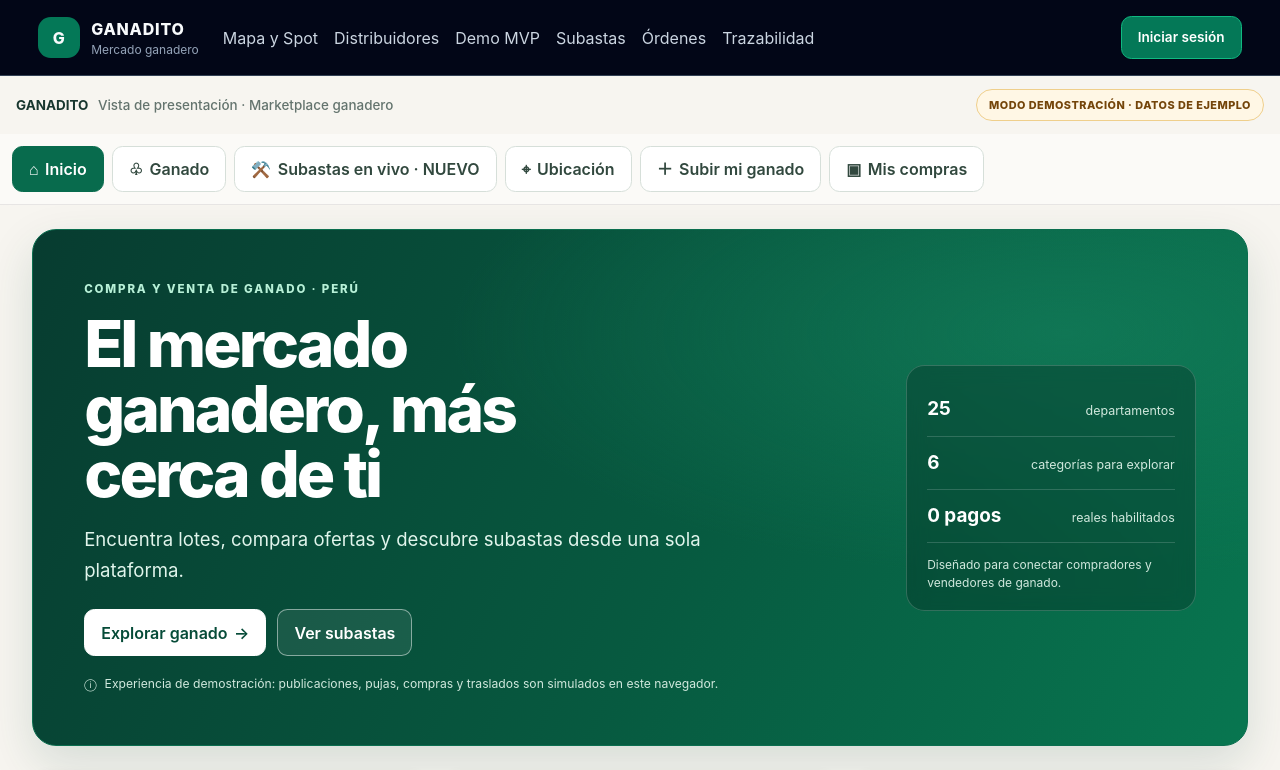
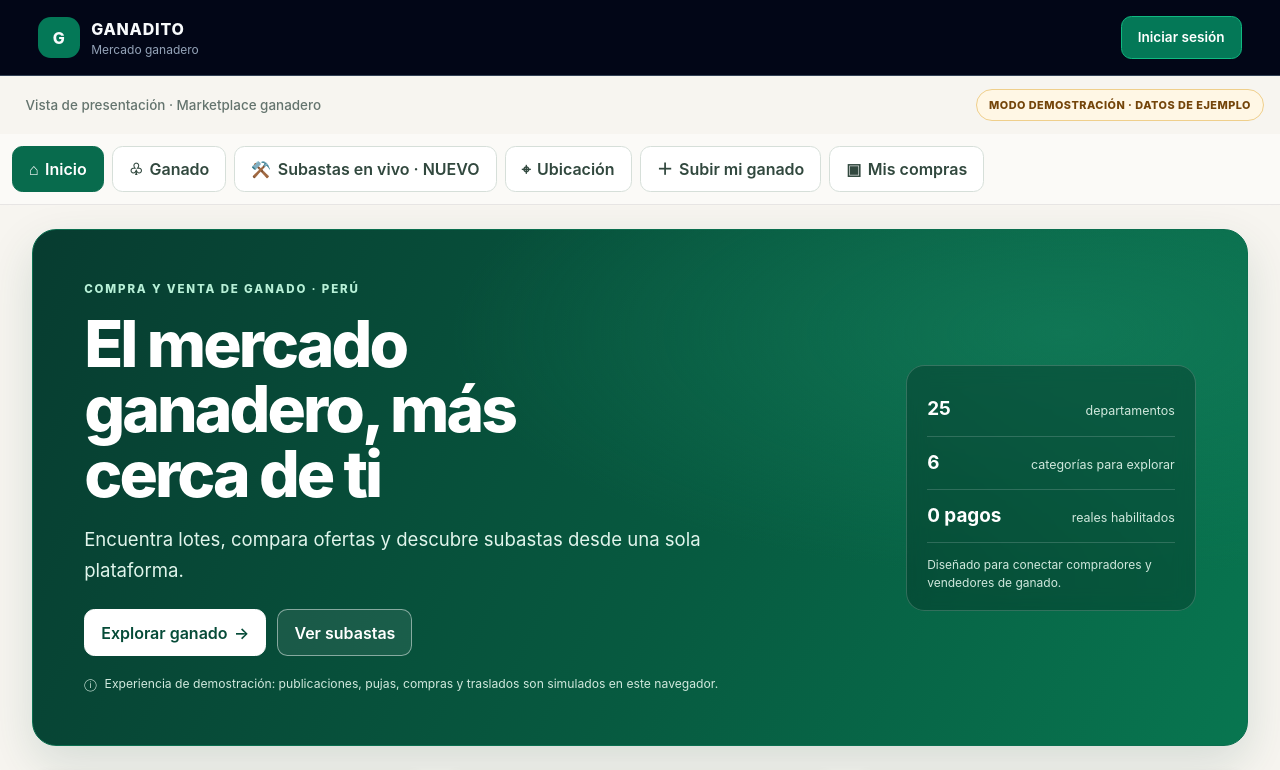
Before and after one commit to Victor1003706/GANADITOPRELIMINAR, a SvelteKit app in the folder apps/web/: page /demostracion in a window 1280 px wide. Shown: the top 770 px of the page. Built offline with nearby package versions, Linux system fonts and the light colour scheme.

Commit message:
Polish Ganadito presentation navigation

```diff
--- a/apps/web/src/routes/+layout.svelte
+++ b/apps/web/src/routes/+layout.svelte
@@ -1,6 +1,7 @@
 <script lang="ts">
   import '../app.css';
   import { onMount } from 'svelte';
+  import { page } from '$app/state';
   import { restoreSession, signOut } from '#lib/auth.ts';
   import { session } from '#lib/session.ts';
   let { children }: { children?: import('svelte').Snippet } = $props();
@@ -11,9 +12,11 @@
   <a class="skip-link" href="#contenido">Saltar al contenido</a>
   <header class="site-header">
     <a class="brand" href="/"><span class="brand-mark">G</span><span>GANADITO<small>Mercado ganadero</small></span></a>
-    <nav aria-label="Navegación principal">
-      <a href="/">Mapa y Spot</a><a href="/distribuidores">Distribuidores</a><a href="/demostracion">Demo MVP</a><a href="/subastas">Subastas</a><a href="/ordenes">Órdenes</a><a href="/trazabilidad">Trazabilidad</a>
-    </nav>
+    {#if page.url.pathname !== '/demostracion'}
+      <nav aria-label="Navegación principal">
+        <a href="/">Mapa y Spot</a><a href="/distribuidores">Distribuidores</a><a href="/demostracion">Demo MVP</a><a href="/subastas">Subastas</a><a href="/ordenes">Órdenes</a><a href="/trazabilidad">Trazabilidad</a>
+      </nav>
+    {/if}
     <div class="session-nav">
       {#if $session.status === 'authenticated'}
         <a href="/contexto">{$session.context?.razon_social || 'Seleccionar organización'}<small>{$session.role || 'Sin contexto activo'}</small></a>
--- a/apps/web/src/routes/demostracion/+page.svelte
+++ b/apps/web/src/routes/demostracion/+page.svelte
@@ -61,7 +61,7 @@
 
 <svelte:head><title>Demo MVP Ganadito | Simulación</title><meta name="description" content="Demostración local del marketplace ganadero de Ganadito." /></svelte:head>
 <div class="demo-shell min-h-screen bg-[#f7f5f0] text-slate-800">
-  <header class="demo-status-bar"><span><strong>GANADITO</strong><span class="demo-status-context">Vista de presentación · Marketplace ganadero</span></span><span class="demo-badge">MODO DEMOSTRACIÓN · DATOS DE EJEMPLO</span></header>
+  <header class="demo-status-bar"><span class="demo-status-context">Vista de presentación · Marketplace ganadero</span><span class="demo-badge">MODO DEMOSTRACIÓN · DATOS DE EJEMPLO</span></header>
   <nav class="sticky top-0 z-20 border-b border-stone-200 bg-[#fbfaf7]/95 px-3 py-3 backdrop-blur" aria-label="Secciones de la demostración"><div class="mx-auto flex max-w-7xl gap-2 overflow-x-auto">{#each sections as section (section.id)}<button type="button" onclick={()=>go(section.id)} aria-current={active===section.id?'page':undefined} class="shrink-0 rounded-full border px-4 py-2 text-sm font-semibold {active===section.id?'border-emerald-700 bg-emerald-700 text-white':'border-stone-300 bg-white text-slate-800 hover:border-emerald-500'}"><span aria-hidden="true">{section.icon}</span> {section.label}{section.id==='subastas'? ' · NUEVO':''}</button>{/each}</div></nav>
   <main class="mx-auto max-w-7xl px-4 py-6 sm:px-8">
     {#if notice}<div class="mb-4 rounded-xl border border-emerald-200 bg-emerald-50 px-4 py-3 text-sm text-emerald-950" role="status">{notice}</div>{/if}
```
